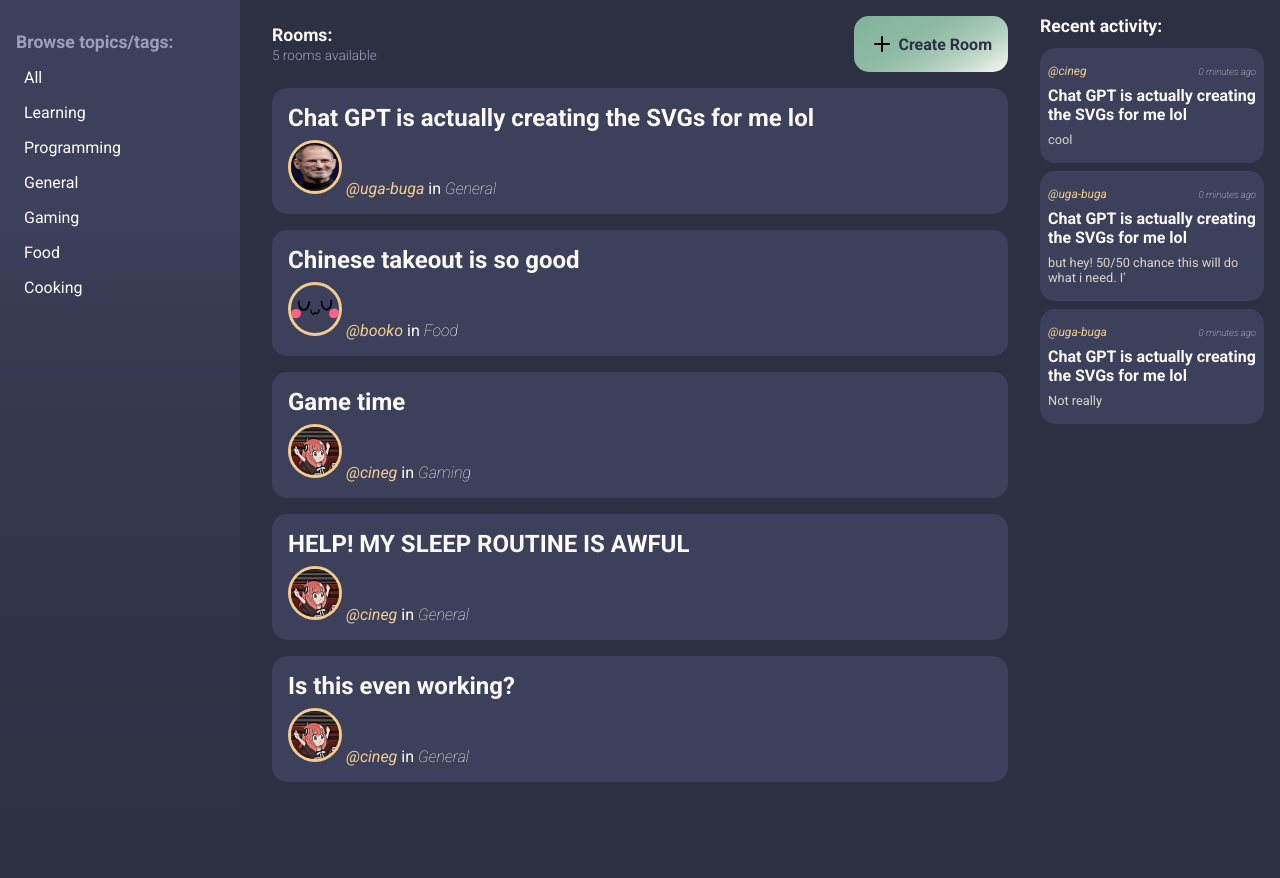
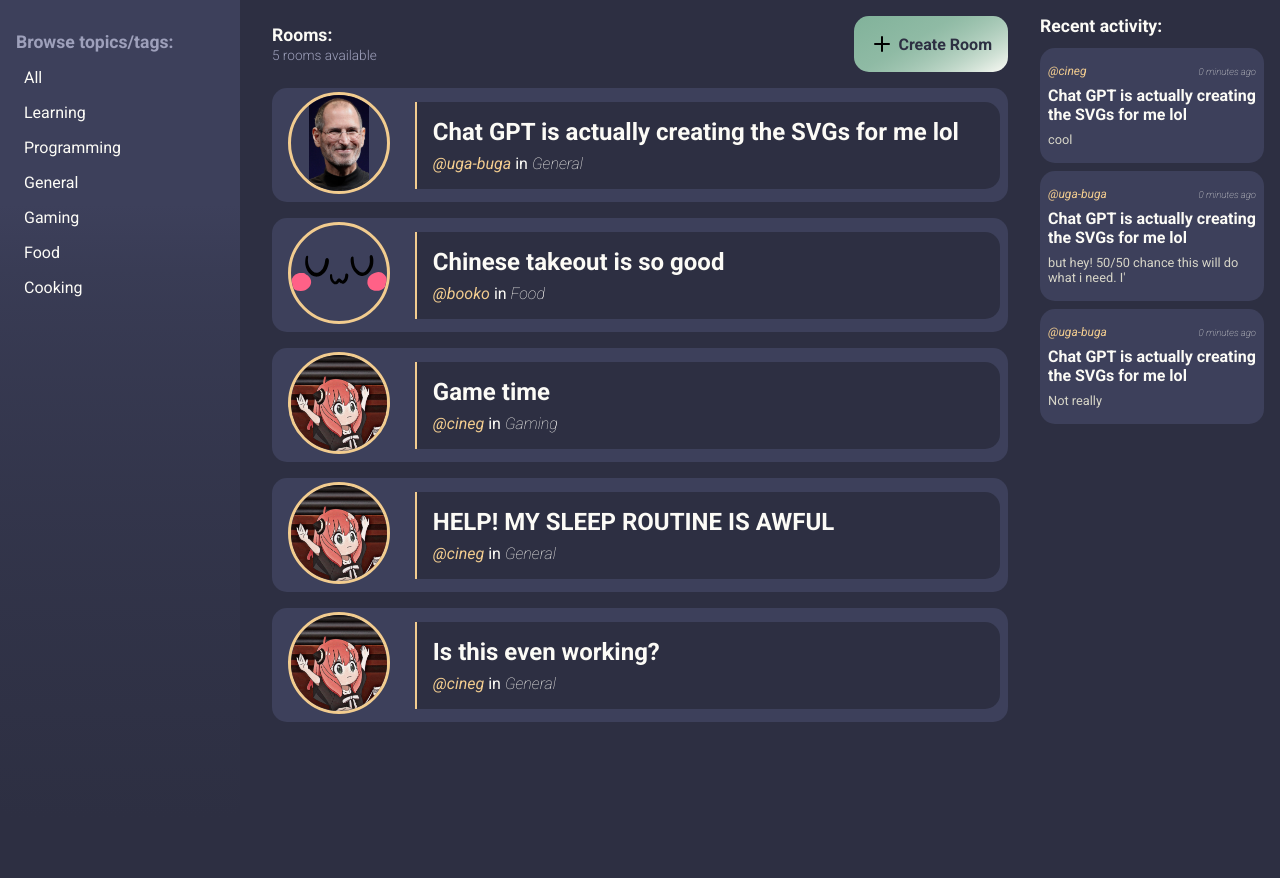
Before and after one commit to Cineg/django_forum-like_app, a Django app: page / in a window 1280 px wide. Shown: the part 102-980 px from the top of the page. After the commit the page ends 824 px from the top, so only its background shows below. Run offline with Django 5.2, Linux system fonts and the light colour scheme; data comes from the database, SQL or seed files in the repository.

Commit message:
updated feed visuals

```diff
--- a/chatapp/base/templates/base/feed_component.html
+++ b/chatapp/base/templates/base/feed_component.html
@@ -2,17 +2,20 @@
 {% load custom_tags %}
 <article class="rooms-container">
     {% for room in rooms %}
+        <div class="room-wrap">
+            <div class="avatar">
+                <a href="{% url "user-profile" room.host.username %}">
+                    {% if user_data|get_item:room.host.username|get_item:"avatar" == "" %}
+                        <img src="{% static "images/default_head.svg" %}" class="img img-medium" />
+                    {% else %}
+                        <img src="{% static "images/" %}{{ user_data|get_item:room.host.username|get_item:"avatar" }}" class="img img-medium" />
+                    {% endif %}
+                </a>
+            </div>
             <div class="room">
                 <a href="{% url 'room' room.id %}" class="room-name">{{ room.name }}</a>
                 <div class="room-details">
                     <div>
-                    <a href="{% url "user-profile" room.host.username %}">
-                        {% if user_data|get_item:room.host.username|get_item:"avatar" == "" %}
-                            <img src="{% static "images/default_head.svg" %}" class="img img-small" />
-                        {% else %}
-                            <img src="{% static "images/" %}{{ user_data|get_item:room.host.username|get_item:"avatar" }}" class="img img-small" />
-                        {% endif %}
-                    </a>
                         <a href="{% url "user-profile" room.host.username %}"
                            class="user-handle">@{{ room.host.username }}</a>
                         <p>
@@ -51,5 +54,6 @@
                     {% endif %}
                 </div>
             </div>
+        </div>
     {% endfor %}
 </article>
--- a/chatapp/static/styles/style.css
+++ b/chatapp/static/styles/style.css
@@ -257,13 +257,33 @@ input.btn {
 	color: var(--color-bg-text);
 }
 
-.room {
-	margin: 1rem 0;
+.room-wrap {
+	display: flex;
+	flex-direction: row;
 	background-color: var(--color-bg-medium);
 	border-radius: var(--border-radius);
+	align-items: center;
+	margin: 1rem 0;
+}
+
+.room-wrap .avatar {
+	width: 8rem;
+	display: flex;
+	align-items: center;
+	justify-content: center;
+	margin: 0.25rem 1rem;
+}
+
+.room {
+	margin: 0.5rem;
+	background-color: var(--color-bg-dark);
+	border-left: 2px solid var(--color-accent);
+	border-top-right-radius: var(--border-radius);
+	border-bottom-right-radius: var(--border-radius);
 	padding: 0.5rem 1rem;
 	display: flex;
 	flex-direction: column;
+	width: -webkit-fill-available;
 }
 
 .room .room-controls {
@@ -495,6 +515,12 @@ div.buttons * {
 	height: 10rem;
 	border-radius: 50%;
 	border: 3px solid var(--color-accent);
+	object-fit: contain;
+}
+
+.img-medium {
+	width: 6rem;
+	height: 6rem;
 }
 
 .img-small {
```
Lines whose indentation alone changed are shown as unchanged.
